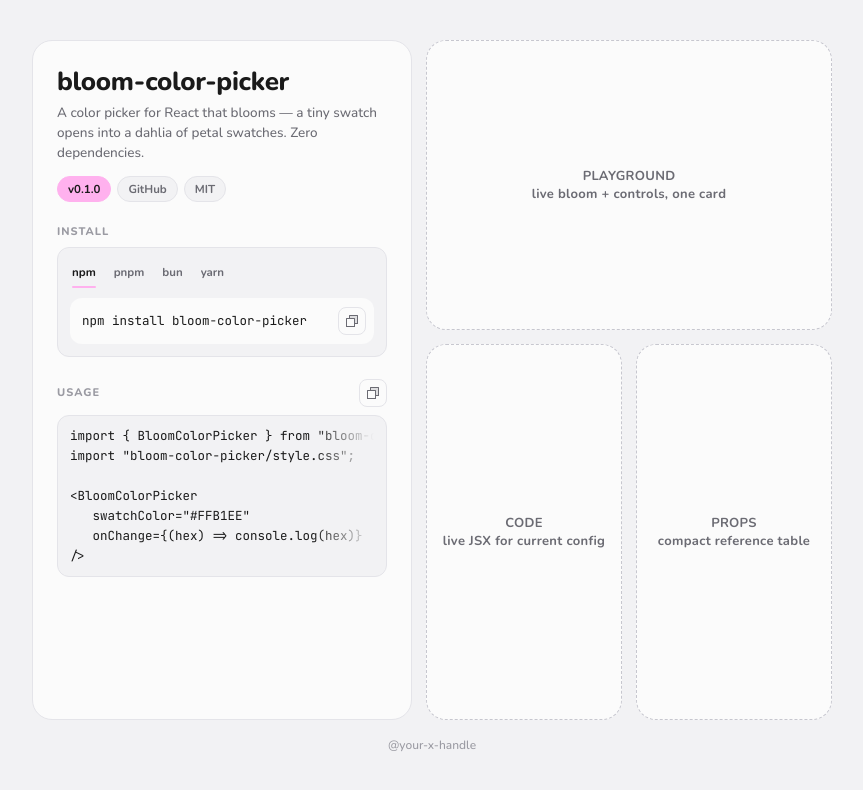
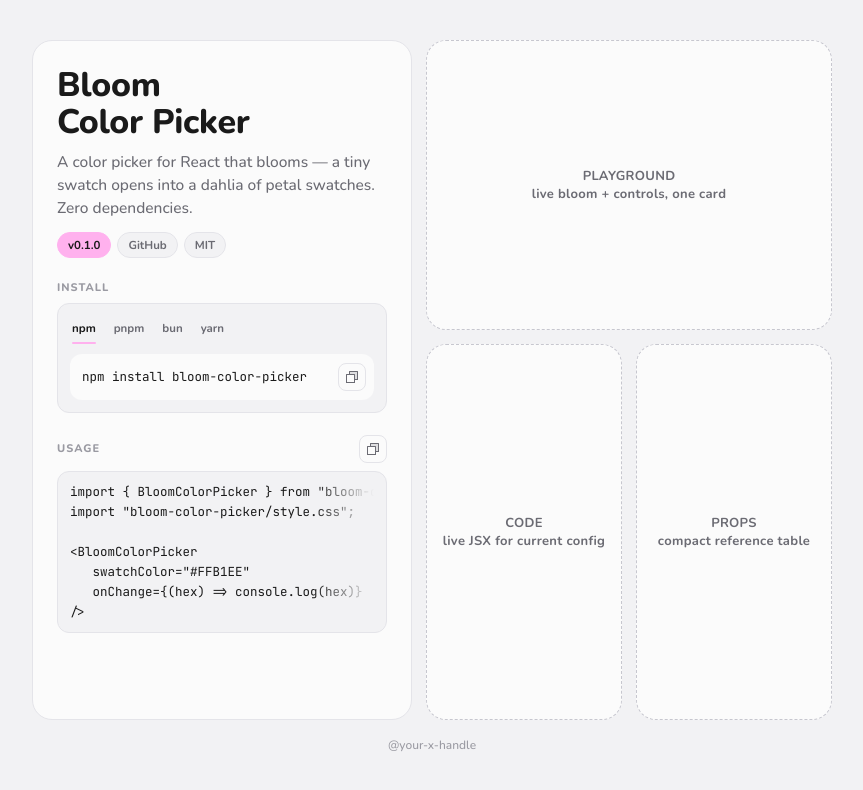
Before and after one commit to shivraj-roy/bloom-color-picker, a Next.js app in the folder apps/web/: page / in a window 1280 px wide. Shown: the top 790 px of the page, without its empty margins (208-1071 px from the left). Built offline with nearby package versions, Linux system fonts and the light colour scheme.

Commit message:
Enlarge sidebar title and tagline, break title across two lines
Title now reads "Bloom" / "Color Picker" on separate lines, bumped to
34px with capitalize as a safety net. Tagline bumped to 15.5px to
balance the larger title.

```diff
--- a/apps/web/app/globals.css
+++ b/apps/web/app/globals.css
@@ -223,17 +223,18 @@ body {
 }
 
 .sidebar__title {
-   font-size: 26px;
+   font-size: 34px;
    font-weight: 800;
    letter-spacing: -0.3px;
-   line-height: 1.15;
+   line-height: 1.1;
+   text-transform: capitalize;
 }
 
 .sidebar__tagline {
-   font-size: 13.5px;
+   font-size: 15.5px;
    color: var(--muted);
    line-height: 1.5;
-   margin-top: 6px;
+   margin-top: 8px;
 }
 
 .badges {
--- a/apps/web/components/sidebar.tsx
+++ b/apps/web/components/sidebar.tsx
@@ -26,7 +26,11 @@ export function Sidebar() {
    return (
       <aside className="box sidebar">
          <div>
-            <h1 className="sidebar__title">bloom‑color‑picker</h1>
+            <h1 className="sidebar__title">
+               Bloom
+               <br />
+               Color Picker
+            </h1>
             <p className="sidebar__tagline">
                A color picker for React that blooms — a tiny swatch opens into a dahlia of petal
                swatches. Zero dependencies.
```
